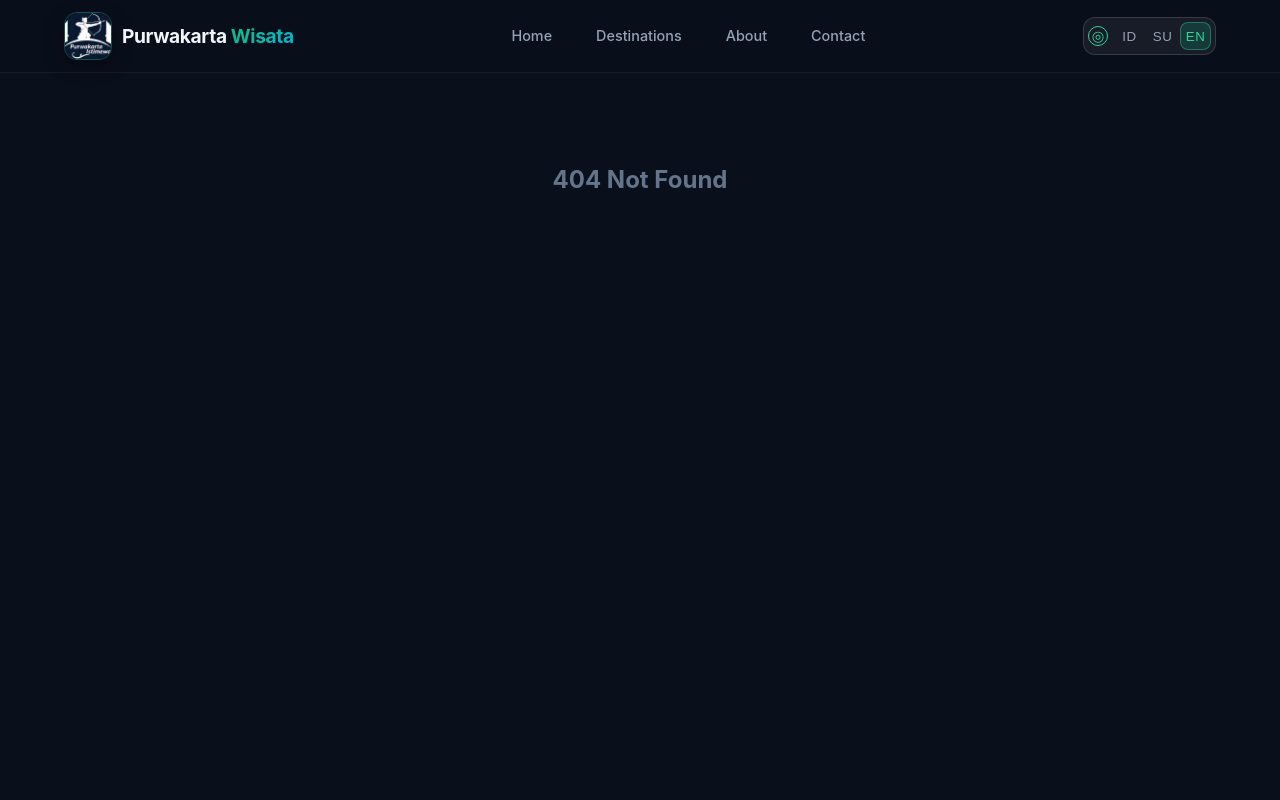
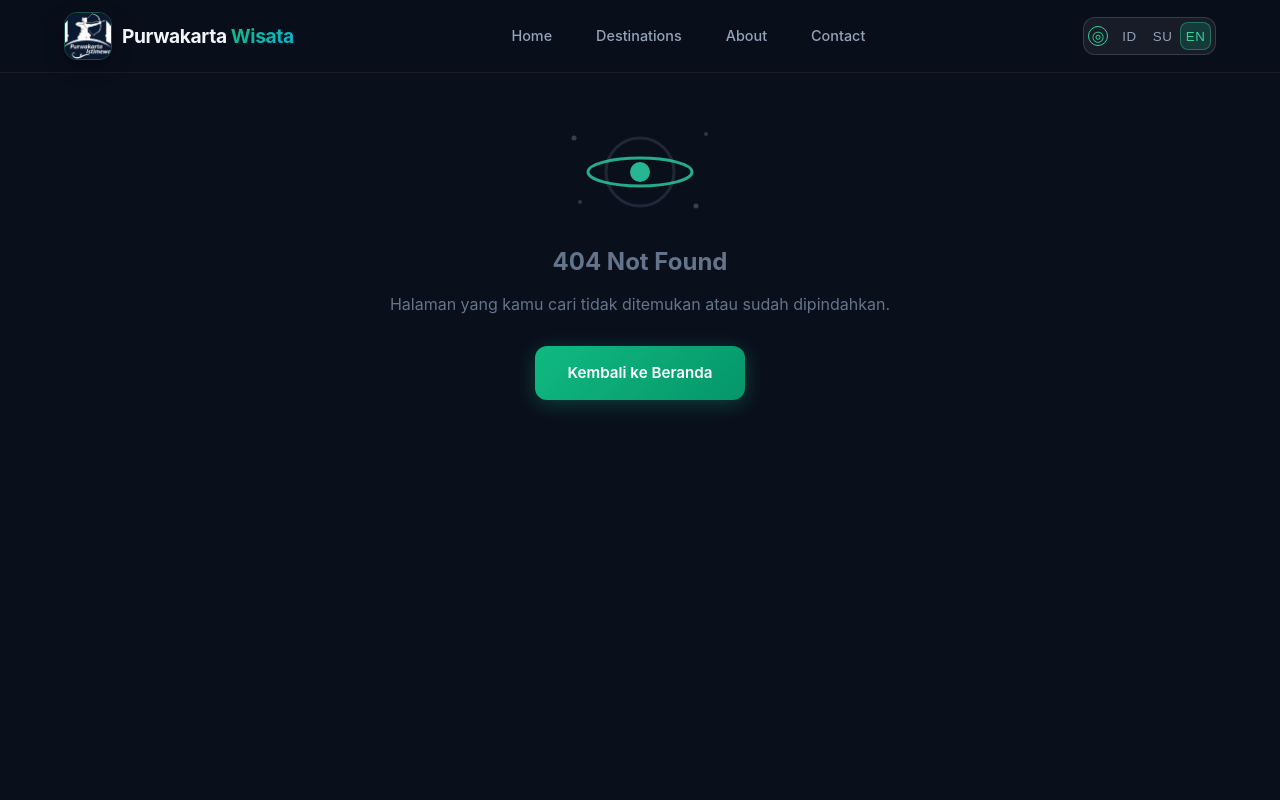
Before and after one commit to Rijal-Lullabib07/wisata-purwakarta, a React (Vite) app: page /panel-kj29xz/statistik in a window 1280 px wide. Shown: the top 800 px of the page. Built offline with nearby package versions, Linux system fonts and the light colour scheme; no server answers.

Commit message:
unify 404 pages and hide admin route title to prevent route detection
🤖 Generated with Codebuff
Co-Authored-By: Codebuff <noreply@codebuff.com>

```diff
--- a/src/App.jsx
+++ b/src/App.jsx
@@ -9,6 +9,7 @@ import Tentang from "./pages/Tentang";
 import Kontak from "./pages/Kontak";
 import AdminLogin from "./pages/AdminLogin";
 import AdminRoute from "./components/AdminRoute";
+import NotFound from "./components/NotFound";
 import "./App.css";
 
 // Dashboard dimuat lazy supaya bundle recharts tidak membebani halaman publik.
@@ -22,9 +23,10 @@ function App() {
       "/tentang": "Tentang Kami",
       "/kontak": "Kontak",
       "/statistik": "Statistik Destinasi",
-      "/panel-kj29xz": "Admin",
-      "/panel-kj29xz/statistik": "Admin Statistik",
     };
+    // Catatan: route admin SENGAJA tidak punya judul khusus — pengunjung yang
+    // belum masuk harus melihat judul generik yang sama seperti halaman 404
+    // biasa, supaya keberadaan route tidak terdeteksi dari title tab browser.
     const path = window.location.pathname;
     document.title = path.startsWith("/destinasi/")
       ? "Detail Destinasi | Purwakarta Istimewa"
@@ -69,12 +71,4 @@ function App() {
   );
 }
 
-function NotFound() {
-  return (
-    <section className="page-section empty-state" style={{ paddingTop: 160 }}>
-      <h2>404 Not Found</h2>
-    </section>
-  );
-}
-
 export default App;
--- a/src/components/AdminRoute.jsx
+++ b/src/components/AdminRoute.jsx
@@ -1,6 +1,7 @@
 import { useEffect, useState } from "react";
 import { Navigate } from "react-router-dom";
 import { supabase, isSupabaseReady } from "../lib/supabase";
+import NotFound from "./NotFound";
 
 const IDLE_LIMIT = 15 * 60 * 1000;
 
@@ -60,12 +61,4 @@ function AdminRoute({ children }) {
   return children;
 }
 
-function NotFound() {
-  return (
-    <section className="page-section empty-state" style={{ paddingTop: 160 }}>
-      <h2>404 Not Found</h2>
-    </section>
-  );
-}
-
 export default AdminRoute;
--- /dev/null
+++ b/src/components/NotFound.jsx
@@ -0,0 +1,37 @@
+import { Link } from 'react-router-dom'
+
+/**
+ * Halaman 404 — dipakai BERSAMA oleh:
+ *  1. Route "*" (halaman publik yang memang tidak ada)
+ *  2. Route admin saat pengunjung belum terotorisasi
+ * Tujuannya: tampilan 404 palsu dan 404 sungguhan identik piksel demi piksel,
+ * sehingga keberadaan route admin tidak bisa dideteksi dengan membandingkan keduanya.
+ */
+export default function NotFound() {
+  return (
+    <section className="page-section empty-state" style={{ paddingTop: 110, textAlign: 'center' }}>
+      <svg
+        width="180"
+        height="120"
+        viewBox="0 0 180 120"
+        fill="none"
+        aria-hidden="true"
+        style={{ margin: '0 auto 12px', display: 'block', color: 'var(--text, inherit)' }}
+      >
+        {/* ilustrasi "tersesat": planet dengan cincin + bintang */}
+        <circle cx="90" cy="62" r="34" stroke="currentColor" strokeWidth="3" opacity="0.25" />
+        <ellipse cx="90" cy="62" rx="52" ry="14" stroke="#2dd4a7" strokeWidth="3" opacity="0.8" />
+        <circle cx="90" cy="62" r="10" fill="#2dd4a7" opacity="0.85" />
+        <circle cx="24" cy="28" r="2.5" fill="currentColor" opacity="0.5" />
+        <circle cx="156" cy="24" r="2" fill="currentColor" opacity="0.4" />
+        <circle cx="146" cy="96" r="2.5" fill="currentColor" opacity="0.5" />
+        <circle cx="30" cy="92" r="2" fill="currentColor" opacity="0.4" />
+      </svg>
+      <h2 style={{ margin: '8px 0' }}>404 Not Found</h2>
+      <p>Halaman yang kamu cari tidak ditemukan atau sudah dipindahkan.</p>
+      <Link to="/" className="btn btn-primary" style={{ marginTop: 12 }}>
+        Kembali ke Beranda
+      </Link>
+    </section>
+  )
+}
--- a/src/pages/AdminLogin.jsx
+++ b/src/pages/AdminLogin.jsx
@@ -1,6 +1,7 @@
 import { useEffect, useRef, useState } from 'react'
 import { Navigate, useLocation, useNavigate } from 'react-router-dom'
 import { supabase, isSupabaseReady } from '../lib/supabase'
+import NotFound from '../components/NotFound'
 
 function AdminLogin() {
   const navigate = useNavigate()
@@ -166,8 +167,4 @@ function AdminLogin() {
   )
 }
 
-function NotFound() {
-  return <section className="page-section empty-state" style={{ paddingTop: 160 }}><h2>404 Not Found</h2></section>
-}
-
 export default AdminLogin
```
